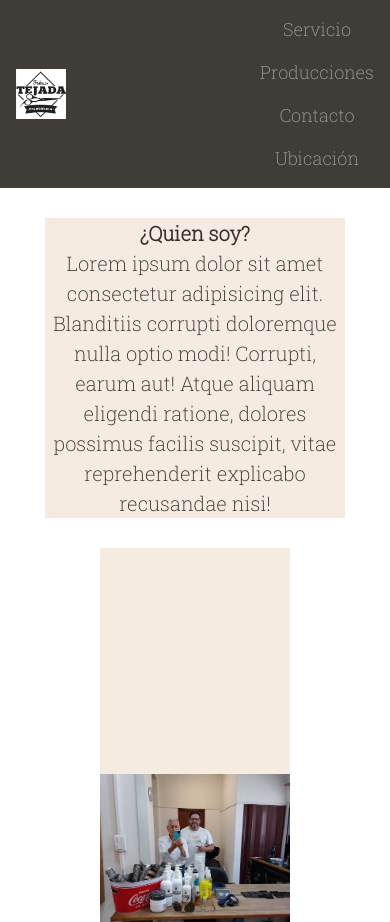
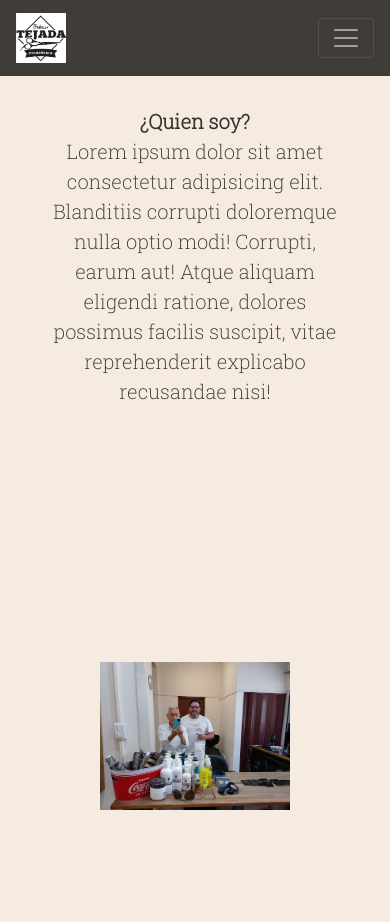
Before and after one commit to RoGuerra0104/FedeTejada, a plain HTML site: page index.html in a window 390 px wide. Shown: the top 922 px of the page. Drawn offline with nearby package versions, Linux system fonts and the light colour scheme; a web font is replaced by a local one.

Commit message:
arreglo de barra de navegacion

```diff
--- a/estilos.css
+++ b/estilos.css
@@ -4,11 +4,13 @@
 /* font-family: 'Roboto Slab', serif; */
 
 * {
-
     margin: 0;
     padding: 0;
+    box-sizing: border-box;
+}
+
+body{
     background-color: #f5ebe0;
-    box-sizing: border-box;
 }
 
 nav {
--- a/index.html
+++ b/index.html
@@ -19,25 +19,32 @@
 
   <!-- inicio de barra de navegacion -->
   <header>
-    <nav class="navbar navbar-expand-sm  navbar-dark">
-      <!-- Brand/logo -->
-      <a class="navbar-brand" href="./index.html"><img src="./img/logo fede.jpg" alt="" class="logo"></a>
+    <nav class="navbar navbar-expand-md  navbar-dark">
+      <!-- Brand -->
+      <a class="navbar-brand" href="index.html"><img src="img/logo fede.jpg" alt="" class="logo"></a>
 
-      <!-- Links -->
+      <!-- Toggler/collapsibe Button -->
+      <button class="navbar-toggler" type="button" data-toggle="collapse" data-target="#collapsibleNavbar">
+        <span class="navbar-toggler-icon"></span>
+      </button>
+
+      <!-- Navbar links -->
+      <div class="collapse navbar-collapse" id="collapsibleNavbar">
         <ul class="navbar-nav">
           <li class="nav-item">
-          <a class="nav-link" href=".//pages/servicio.html">Servicio</a>
+            <a class="nav-link" href="./pages/servicio.html">Servicios</a>
           </li>
           <li class="nav-item">
-          <a class="nav-link" href=".//pages/prodrucciones.html">Producciones</a>
+            <a class="nav-link" href="./pages/prodrucciones.html">Producciones</a>
           </li>
           <li class="nav-item">
-          <a class="nav-link" href=".//pages/contacto.html">Contacto</a>
+            <a class="nav-link" href="./pages/contacto.html">Contacto</a>
           </li>
           <li class="nav-item">
-          <a class="nav-link" href=".//pages/ubicacion.html">Ubicación</a>
+            <a class="nav-link" href="./pages/ubicacion.html">Ubicación</a>
           </li>
         </ul>
+      </div>
     </nav>
   </header>
 <!-- fin de barra de navegacion -->
```
Also changed, not shown: pages/contacto.html (+11 -4 lines), pages/prodrucciones.html (+11 -4 lines), pages/servicio.html (+11 -4 lines), pages/ubicacion.html (+11 -4 lines). Lines whose indentation alone changed are shown as unchanged.
